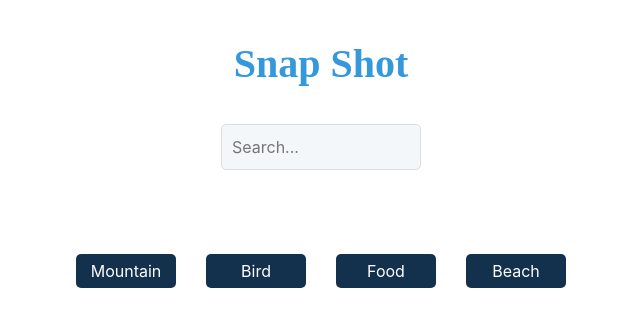
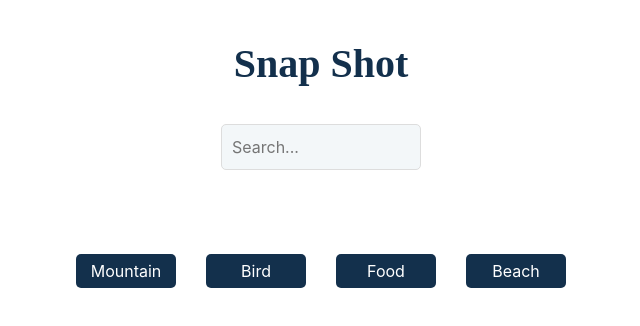
Before and after one commit to kinjalweetech/taskWebsite, a React (Create React App) app: page / in a window 1280 px wide. Shown: the top 326 px of the page, without its empty margins (319-959 px from the left). Built offline with nearby package versions, Linux system fonts and the light colour scheme.

Commit message:
first commit

```diff
--- a/src/Component/CSS/header.css
+++ b/src/Component/CSS/header.css
@@ -319,6 +319,7 @@
   display: flex;
   justify-content: center;
   margin-top: 20px;
+  /* margin: 0%; */
 }
 
 .search-container form {
@@ -335,12 +336,12 @@
 }
 
 .search-container input[type="text"]:focus {
-  border-color: #3498db;
+  border-color: #13304C;
   outline: none;
 }
 
 .search-container .search-btn {
-  background-color: #3498db;
+  background-color: #13304C;
   color: white;
   border: none;
   padding: 10px 15px;
@@ -348,10 +349,11 @@
   border-radius: 5px;
   cursor: pointer;
   transition: background-color 0.3s ease;
+  /* gap: 0; */
 }
 
 .search-container .search-btn:hover {
-  background-color: #2980b9;
+  background-color: #13304c;
 }
 
 /* Navigation Button Styles */
@@ -372,7 +374,7 @@
 }
 
 .nav-btn:hover {
-  background-color: #e67e22;
+  background-color: #13304c;
 }
 
 /* Title Styles */
@@ -383,5 +385,6 @@
 
 .header_title h1 {
   font-size: 2.5rem;
-  color: #3498db;
+  color: #13304c;
+  font-family: "Lobster","Josefin Sans" ;
 }
```
